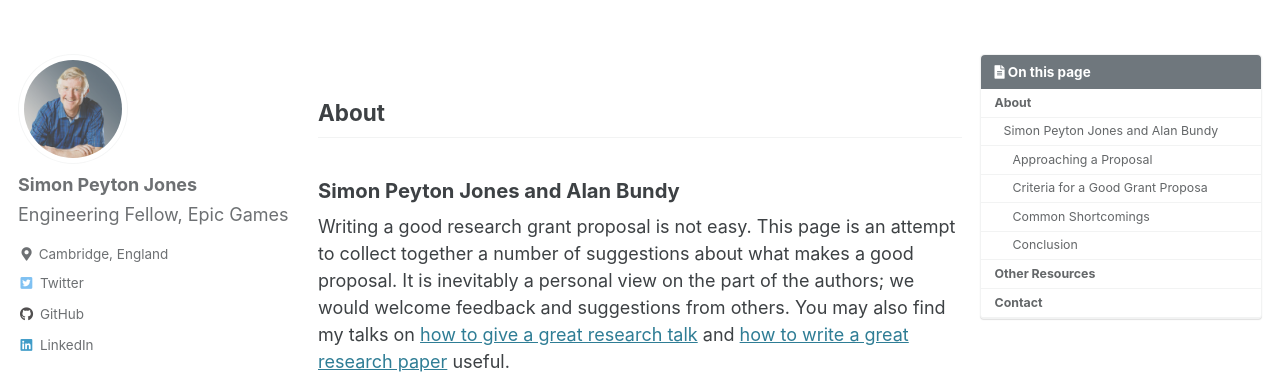
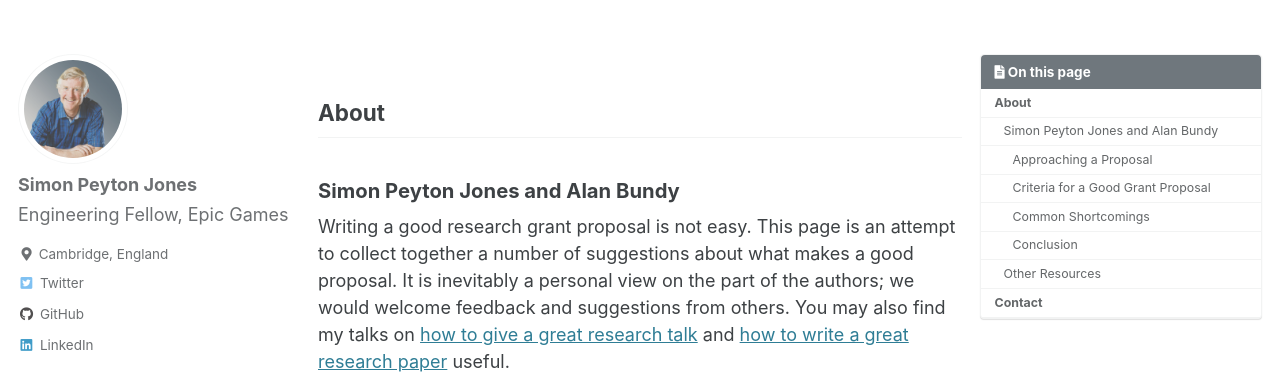
Before and after one commit to simonpj/www.peytonjones.org, a Jekyll site: the page built from _pages/great-grant-proposal.md, in a window 1280 px wide and 1400 px high. Shown: the part 247-621 px from the top of the window. Built offline with Jekyll 4.4.1, drawn with Linux system fonts in a browser that asks for light colours; cached includes are drawn as plain includes; some of the changed text lies outside the part shown.

Commit message:
Update great-grant-proposal.md

```diff
--- a/_pages/great-grant-proposal.md
+++ b/_pages/great-grant-proposal.md
@@ -30,7 +30,7 @@ Based on these facts, here are two Golden Rules:
 2. *Make sure that the first page acts as a stand-alone summary of the entire proposal.* Assume (it’s a safe assumption) that many readers will get no further than the first page. So don’t fill it up with boilerplate about the technical background. Instead, present your whole case: what you want to do, why it’s important, why you will succeed, how much it will cost, and so on.
 
 
-#### Criteria for a Good Grant Proposa
+#### Criteria for a Good Grant Proposal
 Most funding agencies apply similar criteria to the evaluation of proposals. We discuss these below. It is important to address these criteria directly in your case for support. A proposal which fails to meet them will be rejected regardless of the quality of its source. Otherwise, there is a danger of discriminating unfairly in favour of well-known applicants.
 
 **Major Criteria**
@@ -92,7 +92,7 @@ Here are some translations of this page:
 
 
 
-## Other Resources
+### Other Resources
 Here are some pointers to other useful advice:
 - You and your research, Hamming’s famous 1986 talk on how to do great research.
 - The Navigators Research Book of Style is a slide deck from the Navigators research group at the University of Lisbon. It covers choosing a research topic, doing research, and writing and submitting a paper.
```
